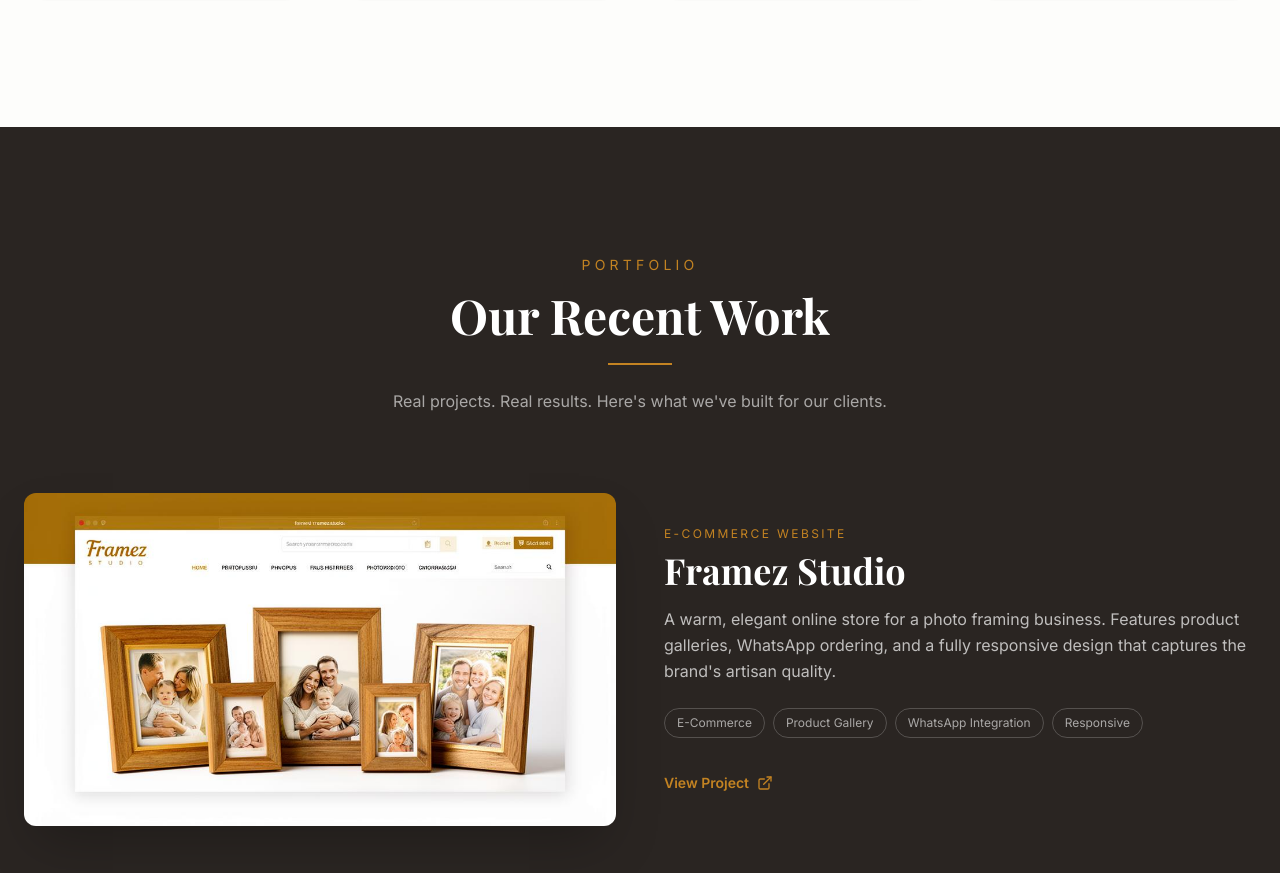
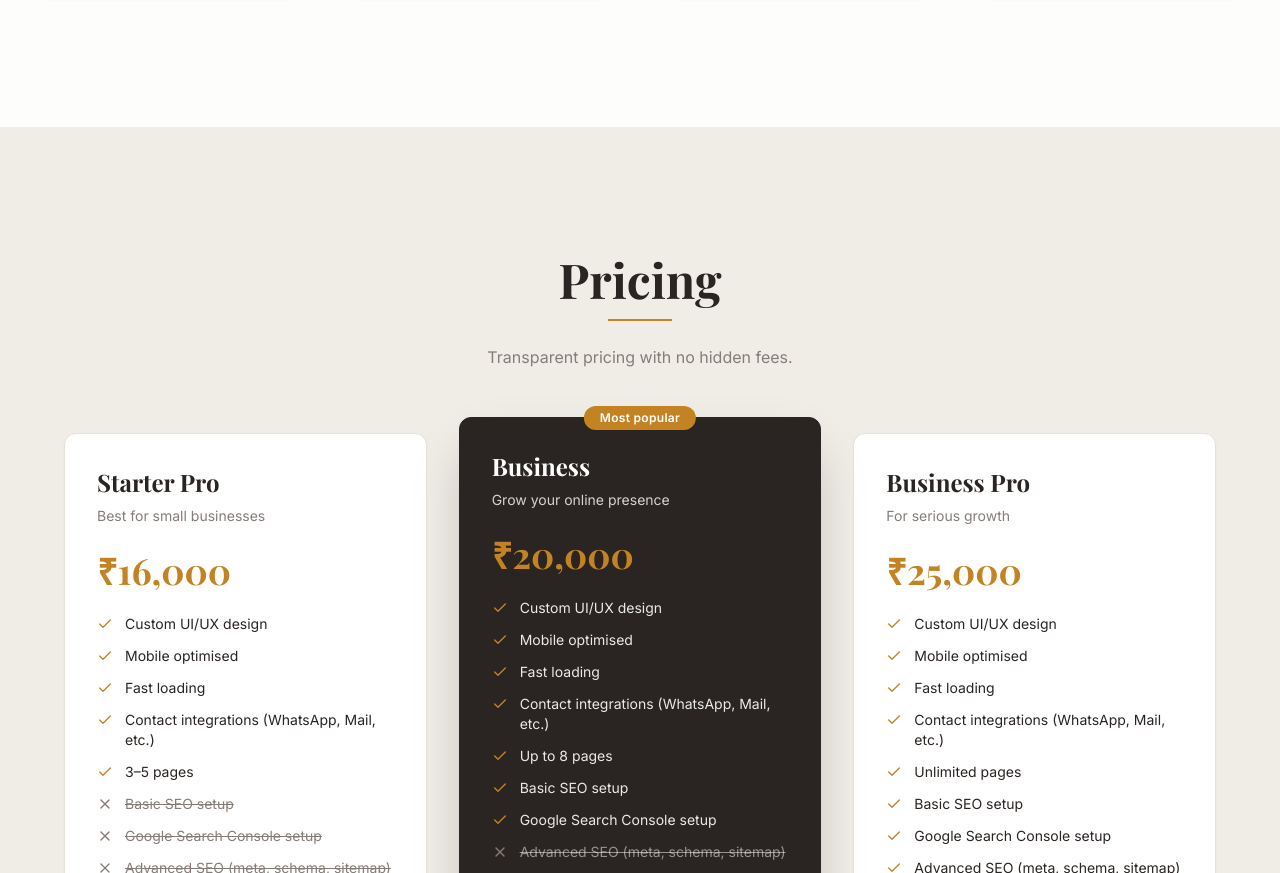
Before and after one commit to AthithyaKrishnaa/studio-sixseven, a React (Vite) app: page / in a window 1280 px wide. Shown: the part 1927-2800 px from the top of the page. Built offline with nearby package versions, Linux system fonts and the light colour scheme; the HTML template or start-up script is replaced by a standard one.

Commit message:
Update: Contacts

```diff
--- a/index.html
+++ b/index.html
@@ -1,38 +1,30 @@
 <!doctype html>
+<!-- Designed and developed by AthithyaKrishnaa — https://github.com/AthithyaKrishnaa -->
 <html lang="en">
 
 <head>
   <meta charset="UTF-8" />
   <meta name="viewport" content="width=device-width, initial-scale=1.0" />
-
   <title>Studio 67 — Premium Web Design Studio</title>
   <meta name="description"
-    content="Studio 67 builds premium websites that turn visitors into customers. Launch in days with clean code." />
+    content="Studio 67 crafts high-performance websites built to convert. Clean code, sharp design, delivered fast." />
   <meta name="author" content="Studio 67" />
   <link rel="canonical" href="https://studiosixseven.netlify.app/" />
-
-  <!-- Open Graph -->
   <meta property="og:title" content="Studio 67 — Premium Web Design Studio" />
-  <meta property="og:description" content="Websites that turn visitors into customers. Launch in days." />
+  <meta property="og:description"
+    content="High-performance websites built to convert. Clean code, sharp design, delivered fast." />
   <meta property="og:type" content="website" />
   <meta property="og:url" content="https://studiosixseven.netlify.app/" />
   <meta property="og:image" content="https://studiosixseven.netlify.app/og-image.png" />
   <meta property="og:site_name" content="Studio 67" />
-
-  <!-- Twitter -->
   <meta name="twitter:card" content="summary_large_image" />
   <meta name="twitter:title" content="Studio 67 — Premium Web Design Studio" />
-  <meta name="twitter:description" content="Websites that turn visitors into customers. Launch in days." />
+  <meta name="twitter:description"
+    content="High-performance websites built to convert. Clean code, sharp design, delivered fast." />
   <meta name="twitter:image" content="https://studiosixseven.netlify.app/og-image.png" />
-
-  <!-- SEO extras -->
   <meta name="robots" content="index, follow" />
   <meta name="theme-color" content="#000000" />
-
-  <!-- Google verification -->
   <meta name="google-site-verification" content="78f96d045d3c3753" />
-
-  <!-- Schema markup -->
   <script type="application/ld+json">
     {
       "@context": "https://schema.org",
@@ -40,14 +32,14 @@
       "name": "Studio 67",
       "url": "https://studiosixseven.netlify.app",
       "logo": "https://studiosixseven.netlify.app/favicon.ico",
-      "description": "Studio 67 builds premium websites that turn visitors into customers. Launch in days with clean code.",
+      "description": "Studio 67 crafts high-performance websites built to convert. Clean code, sharp design, delivered fast.",
       "serviceType": "Web Design",
       "areaServed": "Worldwide",
       "priceRange": "₹₹"
     }
-    </script>
-
+  </script>
   <link rel="icon" href="/favicon.ico" />
+  <link rel="sitemap" type="application/xml" title="Sitemap" href="/sitemap.xml" />
 </head>
 
 <body>
--- a/src/components/FAQSection.tsx
+++ b/src/components/FAQSection.tsx
@@ -15,7 +15,7 @@
 ];
 
 const FAQSection = () => (
-  <section id="faq" className="section-padding bg-warm-white">
+  <section id="faq" className="section-padding bg-cream-dark">
     <div className="container mx-auto px-6 max-w-3xl">
       <motion.div
         initial={{ opacity: 0, y: 20 }}
--- /dev/null
+++ b/src/components/Footer.tsx
@@ -0,0 +1,19 @@
+export const Footer = () => (
+  <footer className="bg-foreground py-6 border-t border-card/10">
+    <div className="container mx-auto px-6 text-center">
+      <p className="font-body text-sm text-card/60">
+        &copy; 2026 Studio SixSeven | Designed &amp; Developed By{" "}
+        <a
+          href="https://wa.me/918438431261?text=Hi%20Athithya%2C%20I%20just%20checked%20your%20website%20and%20I%27m%20interested%20in%20your%20work.%20I%20have%20a%20quick%20question%2C%20could%20you%20help%20me%20out%3F"
+          target="_blank"
+          rel="noopener noreferrer"
+          className="hover:text-gold transition-colors font-semibold"
+        >
+          AthithyaKrishnaa
+        </a>
+      </p>
+    </div>
+  </footer>
+);
+
+export default Footer;
--- a/src/components/Navbar.tsx
+++ b/src/components/Navbar.tsx
@@ -4,10 +4,10 @@
 
 const navLinks = [
   { label: "Services", href: "#services" },
-  { label: "Work", href: "#work" },
   { label: "Pricing", href: "#pricing" },
   { label: "FAQ", href: "#faq" },
   { label: "Contact", href: "#contact" },
+  { label: "Work", href: "#work" },
 ];
 
 const Navbar = () => {
--- a/src/components/PricingSection.tsx
+++ b/src/components/PricingSection.tsx
@@ -1,25 +1,62 @@
 import { motion } from "framer-motion";
-import { Check } from "lucide-react";
+import { Check, X } from "lucide-react";
 
 const plans = [
   {
-    name: "Starter Website",
-    price: "₹7,999",
-    suffix: "+",
-    features: ["3–5 pages", "Mobile optimized", "Fast delivery"],
+    name: "Starter Pro",
+    price: "₹16,000",
+    description: "Best for small businesses",
+    features: [
+      { name: "Custom UI/UX design", included: true },
+      { name: "Mobile optimised", included: true },
+      { name: "Fast loading", included: true },
+      { name: "Contact integrations (WhatsApp, Mail, etc.)", included: true },
+      { name: "3–5 pages", included: true },
+      { name: "Basic SEO setup", included: false },
+      { name: "Google Search Console setup", included: false },
+      { name: "Advanced SEO (meta, schema, sitemap)", included: false },
+      { name: "Priority support (post-launch)", included: false },
+    ],
     highlighted: false,
   },
   {
-    name: "Business Website",
-    price: "₹14,999",
-    suffix: "+",
-    features: ["Custom design", "SEO basics", "Conversion-focused"],
+    name: "Business",
+    price: "₹20,000",
+    description: "Grow your online presence",
+    features: [
+      { name: "Custom UI/UX design", included: true },
+      { name: "Mobile optimised", included: true },
+      { name: "Fast loading", included: true },
+      { name: "Contact integrations (WhatsApp, Mail, etc.)", included: true },
+      { name: "Up to 8 pages", included: true },
+      { name: "Basic SEO setup", included: true },
+      { name: "Google Search Console setup", included: true },
+      { name: "Advanced SEO (meta, schema, sitemap)", included: false },
+      { name: "Priority support (post-launch)", included: false },
+    ],
     highlighted: true,
+  },
+  {
+    name: "Business Pro",
+    price: "₹25,000",
+    description: "For serious growth",
+    features: [
+      { name: "Custom UI/UX design", included: true },
+      { name: "Mobile optimised", included: true },
+      { name: "Fast loading", included: true },
+      { name: "Contact integrations (WhatsApp, Mail, etc.)", included: true },
+      { name: "Unlimited pages", included: true },
+      { name: "Basic SEO setup", included: true },
+      { name: "Google Search Console setup", included: true },
+      { name: "Advanced SEO (meta, schema, sitemap)", included: true },
+      { name: "Priority support (post-launch)", included: true },
+    ],
+    highlighted: false,
   },
 ];
 
 const PricingSection = () => (
-  <section id="pricing" className="section-padding bg-warm-white">
+  <section id="pricing" className="section-padding bg-cream-dark">
     <div className="container mx-auto px-6">
       <motion.div
         initial={{ opacity: 0, y: 20 }}
@@ -28,7 +65,7 @@
         className="text-center mb-16"
       >
         <h2 className="font-display text-3xl md:text-5xl font-bold text-foreground">
-          Simple Pricing
+          Pricing
         </h2>
         <div className="divider-gold mt-4 mb-6" />
         <p className="font-body text-muted-foreground max-w-xl mx-auto">
@@ -36,7 +73,7 @@
         </p>
       </motion.div>
 
-      <div className="grid md:grid-cols-2 gap-8 max-w-3xl mx-auto">
+      <div className="grid md:grid-cols-3 gap-8 max-w-6xl mx-auto items-start">
         {plans.map((plan, i) => (
           <motion.div
             key={i}
@@ -46,13 +83,13 @@
             transition={{ delay: i * 0.15 }}
             className={`relative rounded-xl p-8 border transition-shadow ${
               plan.highlighted
-                ? "bg-foreground text-card border-foreground shadow-2xl"
+                ? "bg-foreground text-card border-foreground shadow-2xl md:-mt-4 md:mb-4 z-10"
                 : "bg-card border-border shadow-sm hover:shadow-md"
             }`}
           >
             {plan.highlighted && (
-              <span className="absolute -top-3 left-1/2 -translate-x-1/2 bg-primary text-primary-foreground text-xs font-body font-semibold px-4 py-1 rounded-full tracking-wide">
-                Recommended
+              <span className="absolute -top-3 left-1/2 -translate-x-1/2 bg-primary text-primary-foreground text-xs font-body font-semibold px-4 py-1 rounded-full tracking-wide whitespace-nowrap">
+                Most popular
               </span>
             )}
             <h3
@@ -62,16 +99,26 @@
             >
               {plan.name}
             </h3>
+            <p className={`font-body text-sm mb-6 ${plan.highlighted ? "text-card/80" : "text-muted-foreground"}`}>
+              {plan.description}
+            </p>
             <p className="font-display text-4xl font-bold text-gold mb-6">
               {plan.price}
-              <span className="text-lg">{plan.suffix}</span>
             </p>
             <ul className="space-y-3 mb-8">
               {plan.features.map((f) => (
-                <li key={f} className="flex items-center gap-3 font-body text-sm">
-                  <Check className="w-4 h-4 text-gold flex-shrink-0" />
-                  <span className={plan.highlighted ? "text-card/80" : "text-muted-foreground"}>
-                    {f}
+                <li key={f.name} className="flex items-start gap-3 font-body text-sm">
+                  {f.included ? (
+                    <Check className="w-4 h-4 text-gold flex-shrink-0 mt-0.5" />
+                  ) : (
+                    <X className="w-4 h-4 text-muted-foreground flex-shrink-0 mt-0.5" />
+                  )}
+                  <span className={`${
+                    plan.highlighted
+                      ? (f.included ? "text-card/90" : "text-card/50 line-through")
+                      : (f.included ? "text-foreground" : "text-muted-foreground line-through")
+                  }`}>
+                    {f.name}
                   </span>
                 </li>
               ))}
@@ -79,7 +126,7 @@
           </motion.div>
         ))}
       </div>
-      <p className="text-center mt-8 font-body text-sm text-muted-foreground">
+      <p className="text-center mt-12 font-body text-sm text-muted-foreground">
         Final pricing depends on requirements.
       </p>
     </div>
--- a/src/components/ProcessSection.tsx
+++ b/src/components/ProcessSection.tsx
@@ -8,7 +8,7 @@
 ];
 
 const ProcessSection = () => (
-  <section className="section-padding bg-cream-dark">
+  <section className="section-padding bg-warm-white">
     <div className="container mx-auto px-6">
       <motion.div
         initial={{ opacity: 0, y: 20 }}
--- a/src/pages/Index.tsx
+++ b/src/pages/Index.tsx
@@ -6,9 +6,9 @@
 import PricingSection from "@/components/PricingSection";
 import ProcessSection from "@/components/ProcessSection";
 import FAQSection from "@/components/FAQSection";
-import FinalCTA from "@/components/FinalCTA";
 import ContactInfo from "@/components/ContactInfo";
 import WhatsAppButton from "@/components/WhatsAppButton";
+import Footer from "@/components/Footer";
 
 const Index = () => (
   <>
@@ -16,13 +16,13 @@
     <HeroSection />
     <StatsSection />
     <ServicesSection />
-    <WorkSection />
     <PricingSection />
     <ProcessSection />
     <FAQSection />
-    <FinalCTA />
     <ContactInfo />
+    <WorkSection />
     <WhatsAppButton />
+    <Footer />
   </>
 );
 
```
Also changed, not shown: src/components/ContactInfo.tsx (+97 -24 lines).
